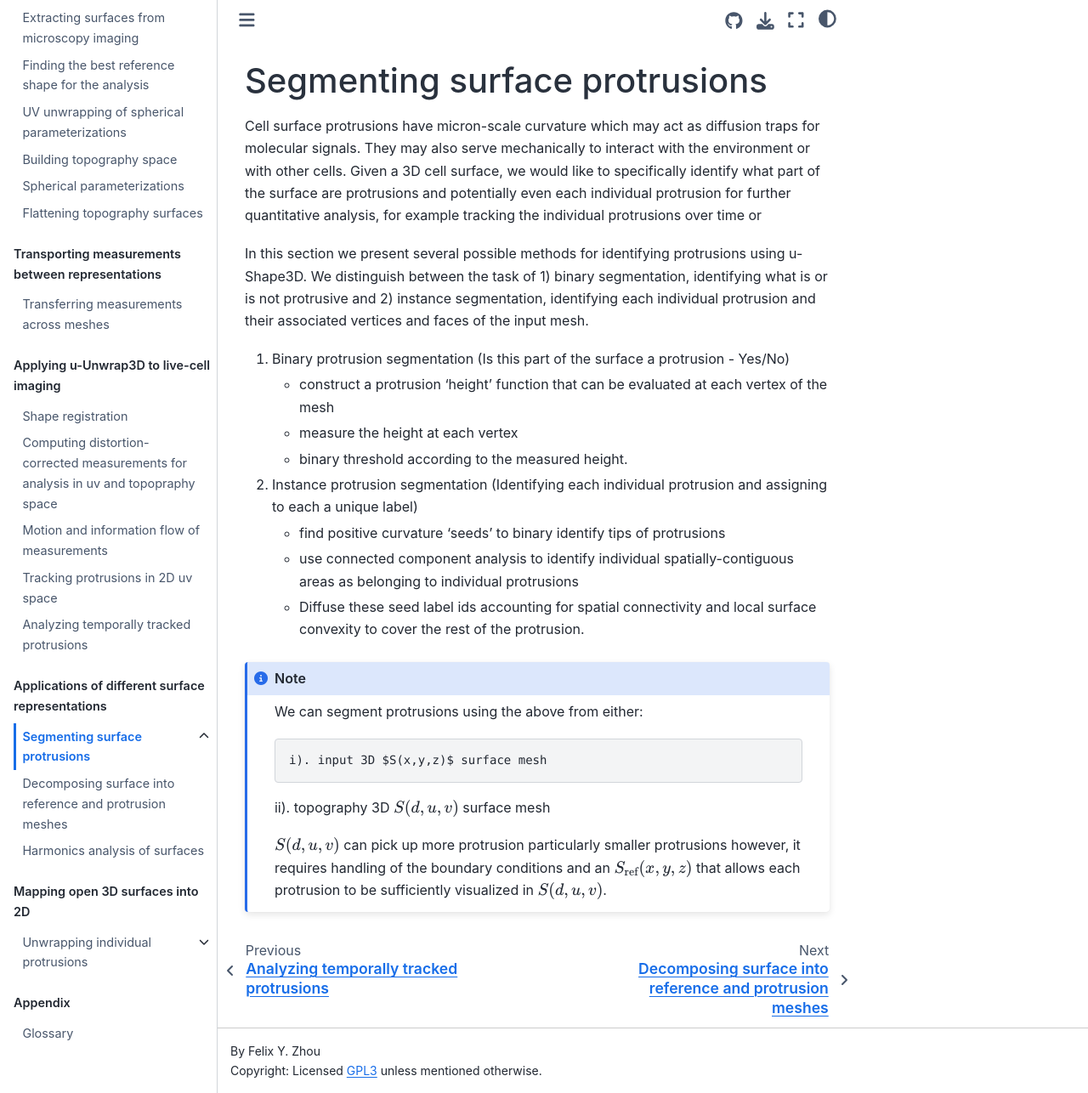
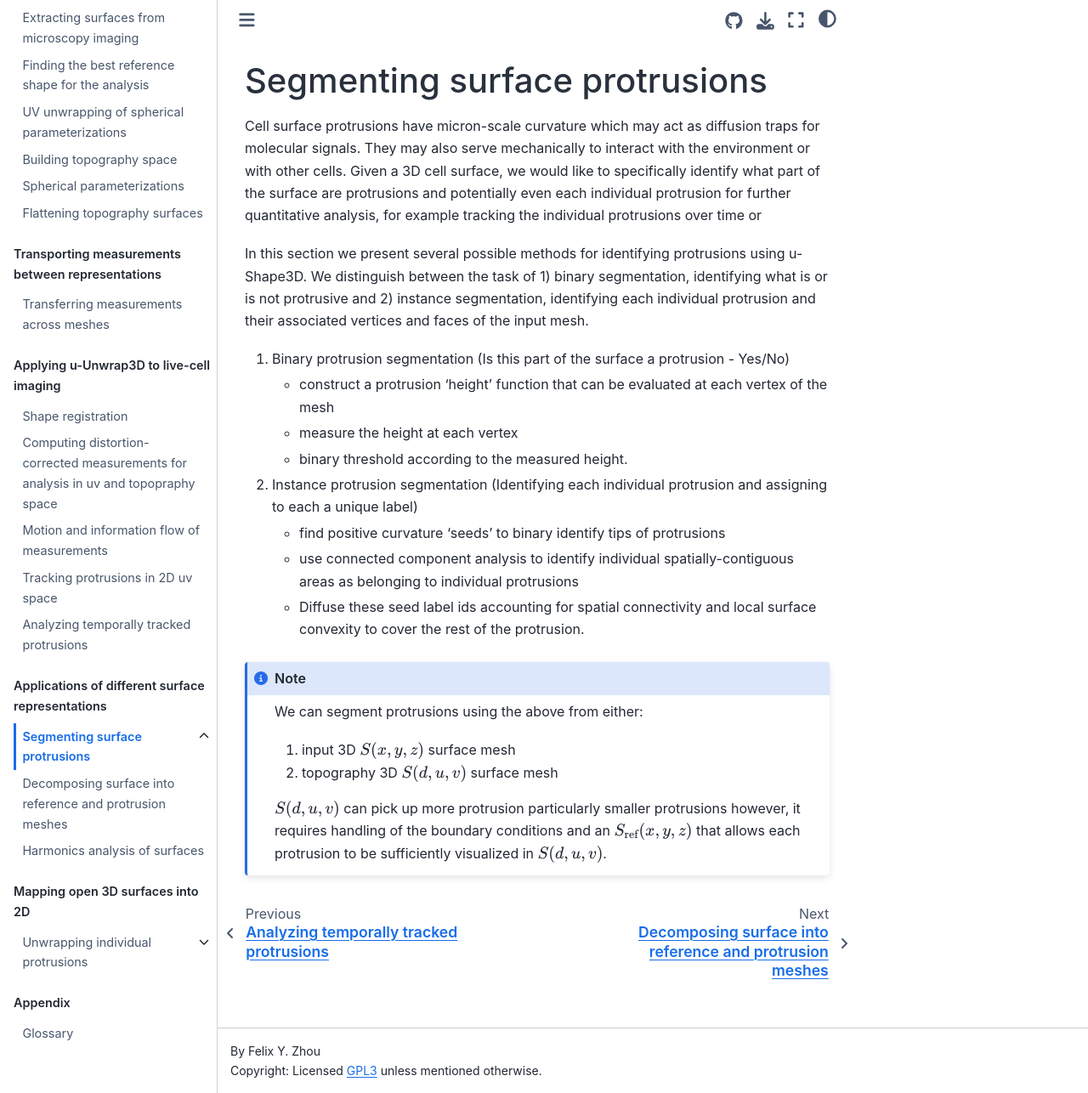
Before and after one commit to fyz11/u-Unwrap3D_notebooks, a Jupyter Book: the page built from docs/13_segmenting_surface_protrusions/readme.md, in a window 1280 px wide and 1286 px high. Shown: the whole window at 85% size. Built offline with Jupyter Book 1.0.4 settings and Sphinx 7.4.7 and the Sphinx Book theme 1.1.4, drawn with Linux system fonts in a browser that asks for light colours; pages that are not in the unit, such as notebooks, are missing from menus.

Commit message:
correct note

````diff
--- a/docs/13_segmenting_surface_protrusions/readme.md
+++ b/docs/13_segmenting_surface_protrusions/readme.md
@@ -18,8 +18,8 @@ In this section we present several possible methods for identifying protrusions
 ```{note}
 We can segment protrusions using the above from either:
 
-    i). input 3D $S(x,y,z)$ surface mesh
-   ii). topography 3D $S(d,u,v)$ surface mesh
+1. input 3D $S(x,y,z)$ surface mesh
+2. topography 3D $S(d,u,v)$ surface mesh
 
  $S(d,u,v)$ can pick up more protrusion particularly smaller protrusions however, it requires handling of the boundary conditions and an $S_{\text{ref}}(x,y,z)$ that allows each protrusion to be sufficiently visualized in $S(d,u,v)$.
 ```
````
